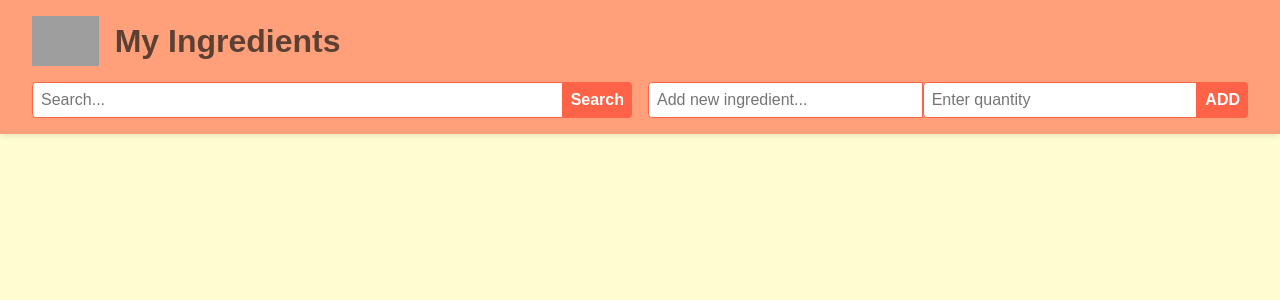
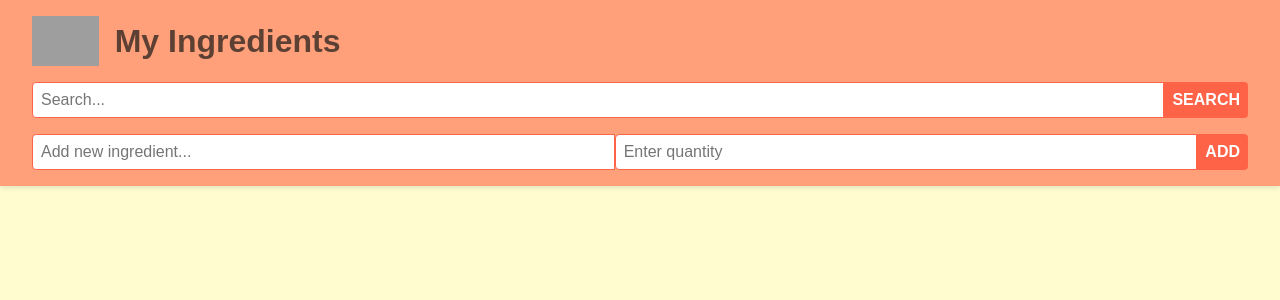
Before and after one commit to notdredre/RecipeTracker, a Flask app: template App/templates/ingredients.html in a window 1280 px wide. Shown: the top 300 px of the page. Run offline with Flask 3, Linux system fonts and the light colour scheme; the template is opened without the code that fills it, so the values that code supplies are empty; grey boxes are pictures that could not be loaded.

Commit message:
ingredients

```diff
--- a/App/templates/ingredients.html
+++ b/App/templates/ingredients.html
@@ -20,14 +20,16 @@
         <div class="search-add-container">
             <form action="/" method="GET" class="search-form">
                 <input type="text" name="search" placeholder="Search..." class="search-input">
-                <button type="submit" class="search-button">Search</button>
-            </form>
-            <form action="{{ url_for('ingredient.add_ingredient') }}" method="POST" class="add-form">
-                <input type="text" name="name" placeholder="Add new ingredient..." class="add-input">
-                <input type="number" name="quantity" placeholder="Enter quantity" class="add-input">
-                <button type="submit" class="add-button">ADD</button>
+                <button type="submit" class="search-button">SEARCH</button>
             </form>
         </div>
+        <div class="search-add-container">
+        <form action="{{ url_for('ingredient.add_ingredient') }}" method="POST" class="add-form">
+            <input type="text" name="name" placeholder="Add new ingredient..." class="add-input">
+            <input type="number" name="quantity" placeholder="Enter quantity" class="add-input">
+            <button type="submit" class="add-button">ADD</button>
+        </form>
+    </div>
     </header>
 
     <!-- Ingredients List -->
```
